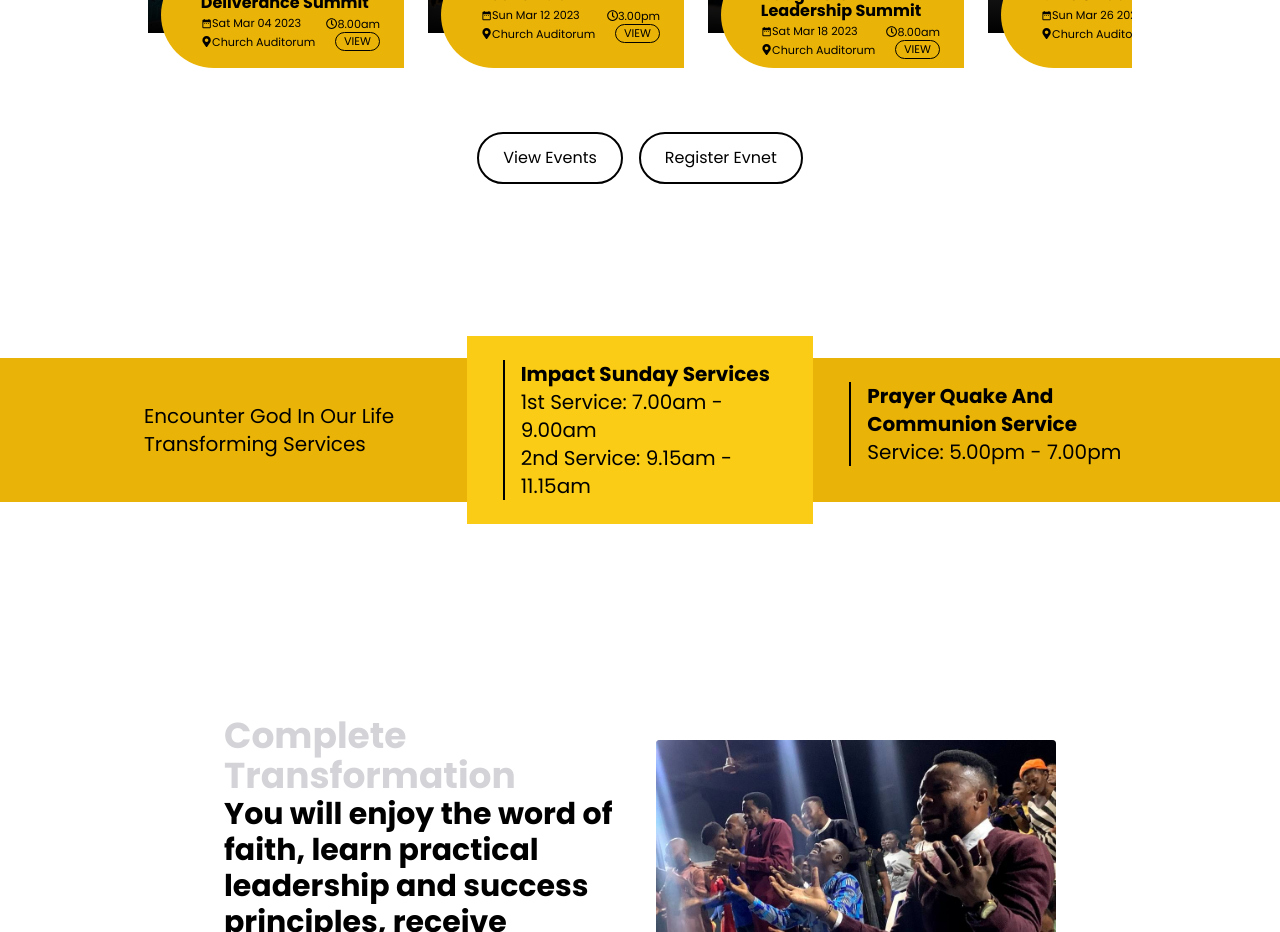
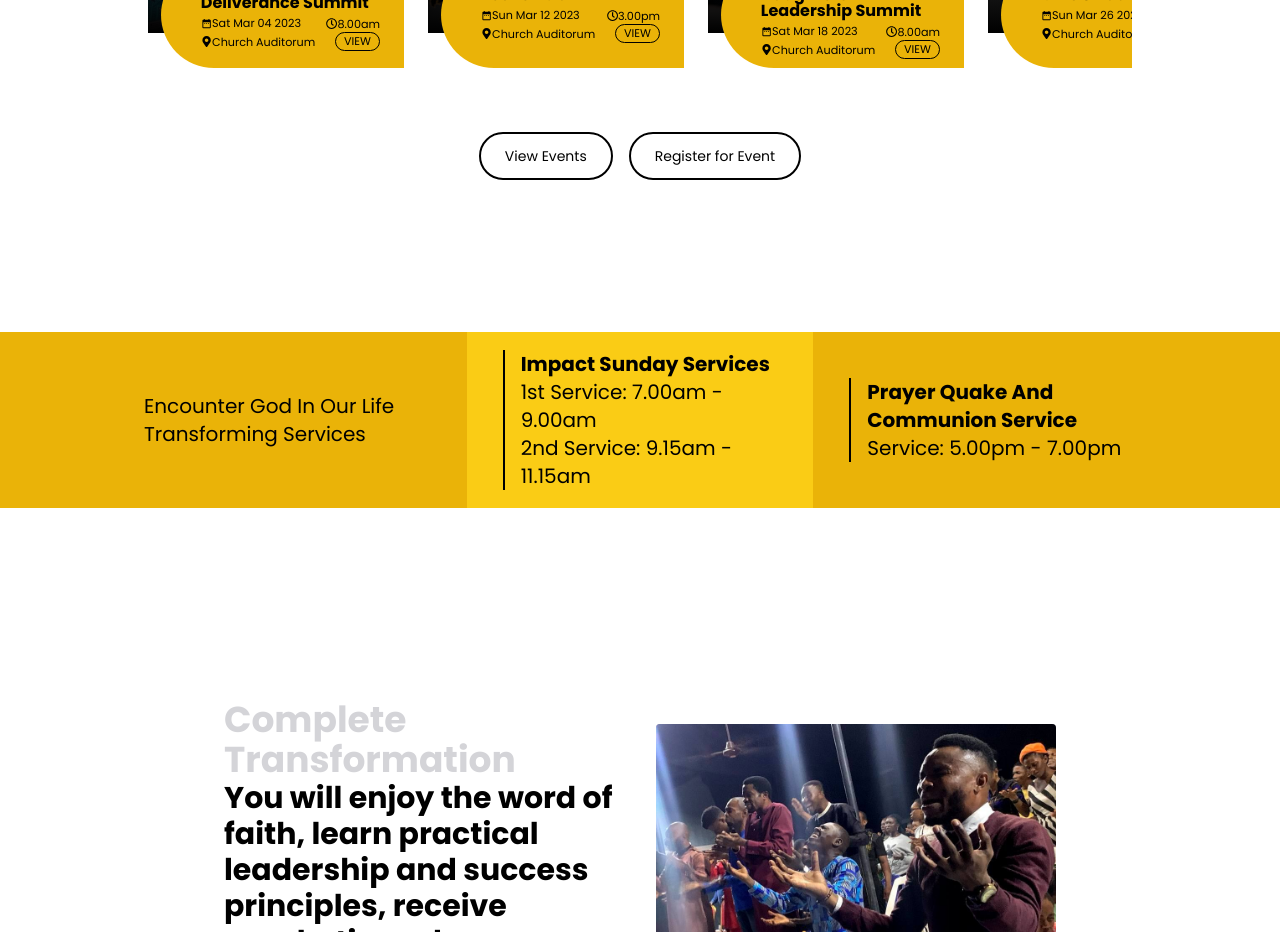
Before and after one commit to emmaudeji/faithhouse-church, a Next.js app: page / in a window 1280 px wide. Shown: the part 1740-2672 px from the top of the page. Built offline with nearby package versions, Linux system fonts and the light colour scheme; grey boxes are pictures that could not be loaded.

Commit message:
updating home page and README

```diff
--- a/component/Home/Events.jsx
+++ b/component/Home/Events.jsx
@@ -43,15 +43,15 @@ const Events = () => {
 
       {/* Action buttons */}
       <div className="btn flex justify-center pt-14">
-        <div className="flex gap-4">
+        <div className="flex gap-4 text-sm">
           <div>
             <OutlineButtonBlack>
               View Events
             </OutlineButtonBlack>
           </div>
-          <div>
+          <div className="">
              <OutlineButtonBlack>
-              Register Evnet
+              Register for Event
             </OutlineButtonBlack>
           </div>
         </div>
--- a/component/Home/Services.jsx
+++ b/component/Home/Services.jsx
@@ -4,13 +4,13 @@ const Services = () => {
   return (
     <div className='w-full pt-14 pb-24 flex  md:flex-row flex-col items-center capitalize gap-0'>
 
-      <div className="flex-1 w-full flex items-center min-h-36 pl-6 sm:pl-16 lg:pl-36 pr-6 bg-yellow-500 py-6">
+      <div className="h-44 flex items-center   flex-1 w-full min-h-36 pl-6 sm:pl-16 lg:pl-36 pr-6 bg-yellow-500 ">
         <h1 className='text-xl '>
           Encounter God in our life transforming Services
         </h1>
       </div>
 
-      <div className="sunday flex-1 w-full min-h-36 bg-yellow-400 py-6 px-6">
+      <div className="h-44  flex items-center sunday flex-1 w-full min-h-36 bg-yellow-400  px-6 ">
        <div className='flex gap-4'>
         <div className="icon pr-3 border-r-2 border-black" >
         </div>
@@ -28,7 +28,7 @@ const Services = () => {
         </div>
       </div>
 
-      <div className="thursday flex-1 w-full min-h-36 sm:pr-16 lg:pr-36 pl-6  bg-yellow-500 py-6">
+      <div className="h-44 flex items-center  thursday flex-1 w-full min-h-36 sm:pr-16 lg:pr-36 pl-6  bg-yellow-500 ">
          <div className='flex gap-4'>
         <div className="icon pr-3 border-r-2 border-black" >
         </div>
```
Also changed, not shown: 1 other file (tests, documents, lock files or other folders).
